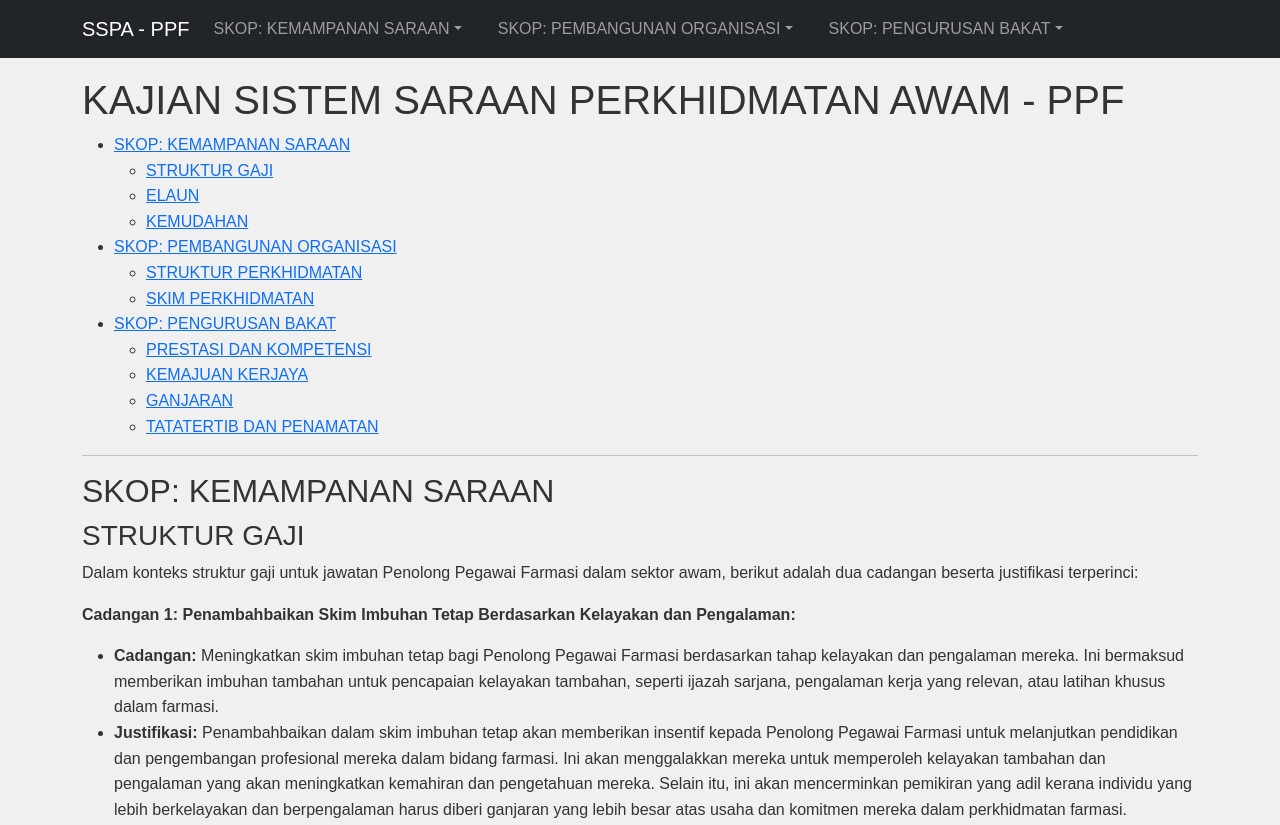
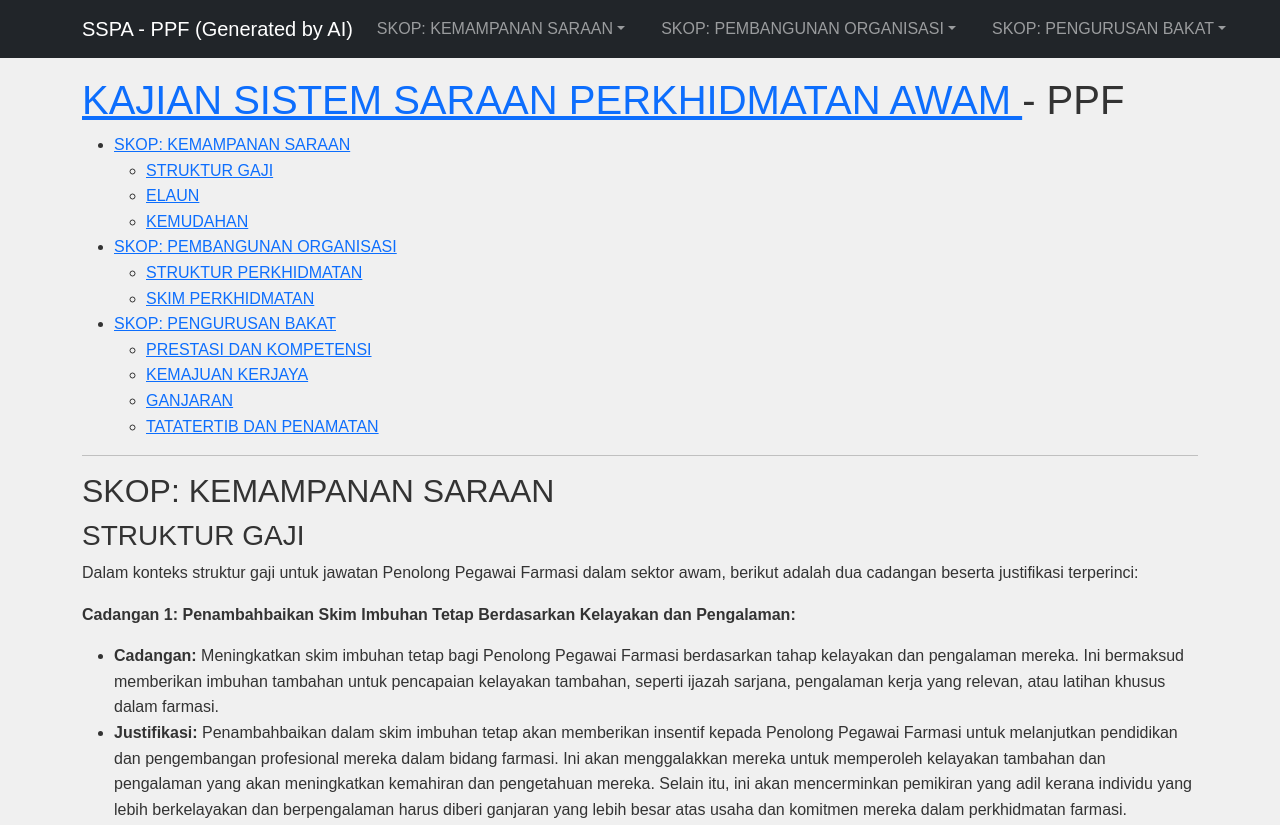
Before and after one commit to syarief02/sspa, a plain HTML site: page index.html in a window 1280 px wide. Shown: the top 825 px of the page. Drawn offline with nearby package versions, Linux system fonts and the light colour scheme.

Commit message:
update index

```diff
--- a/index.html
+++ b/index.html
@@ -2,7 +2,7 @@
 <html lang="en">
 
   <head>
-    <title>SSPA</title>
+    <title>SSPA - PPF</title>
     <!-- Required meta tags -->
     <meta charset="utf-8" />
     <meta name="viewport" content="width=device-width, initial-scale=1, shrink-to-fit=no" />
@@ -19,7 +19,7 @@
       <!-- place navbar here -->
       <nav class="navbar navbar-expand-lg navbar-dark bg-dark fixed-top">
         <div class="container">
-          <a class="navbar-brand" href="#">SSPA - PPF</a>
+          <a class="navbar-brand" href="#">SSPA - PPF (Generated by AI)</a>
           <button class="navbar-toggler hidden-lg-up" type="button" data-bs-toggle="collapse"
             data-bs-target="#collapsibleNavId" aria-controls="collapsibleNavId" aria-expanded="false"
             aria-label="Toggle navigation">
@@ -64,7 +64,12 @@
 
     <main>
       <div class="container pt-3">
-        <h1>KAJIAN SISTEM SARAAN PERKHIDMATAN AWAM - PPF</h1>
+        <h1>
+          <a class="head" href="https://semakansaraan.jpa.gov.my/" target="_blank">
+            KAJIAN SISTEM SARAAN PERKHIDMATAN AWAM
+          </a> - PPF
+        </h1>
+
         <ul>
           <li>
             <a href="#skop-kemamp...-saraan">SKOP: KEMAMPANAN SARAAN</a>
```
